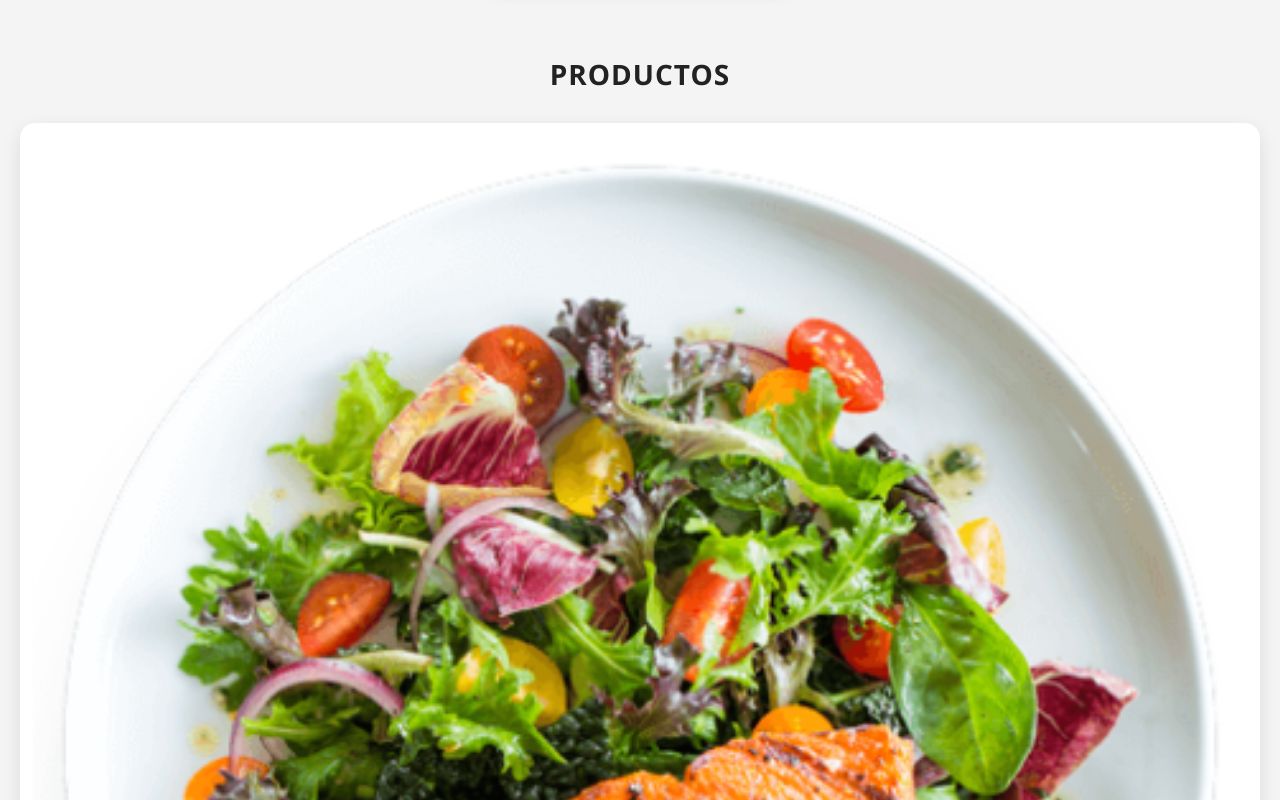
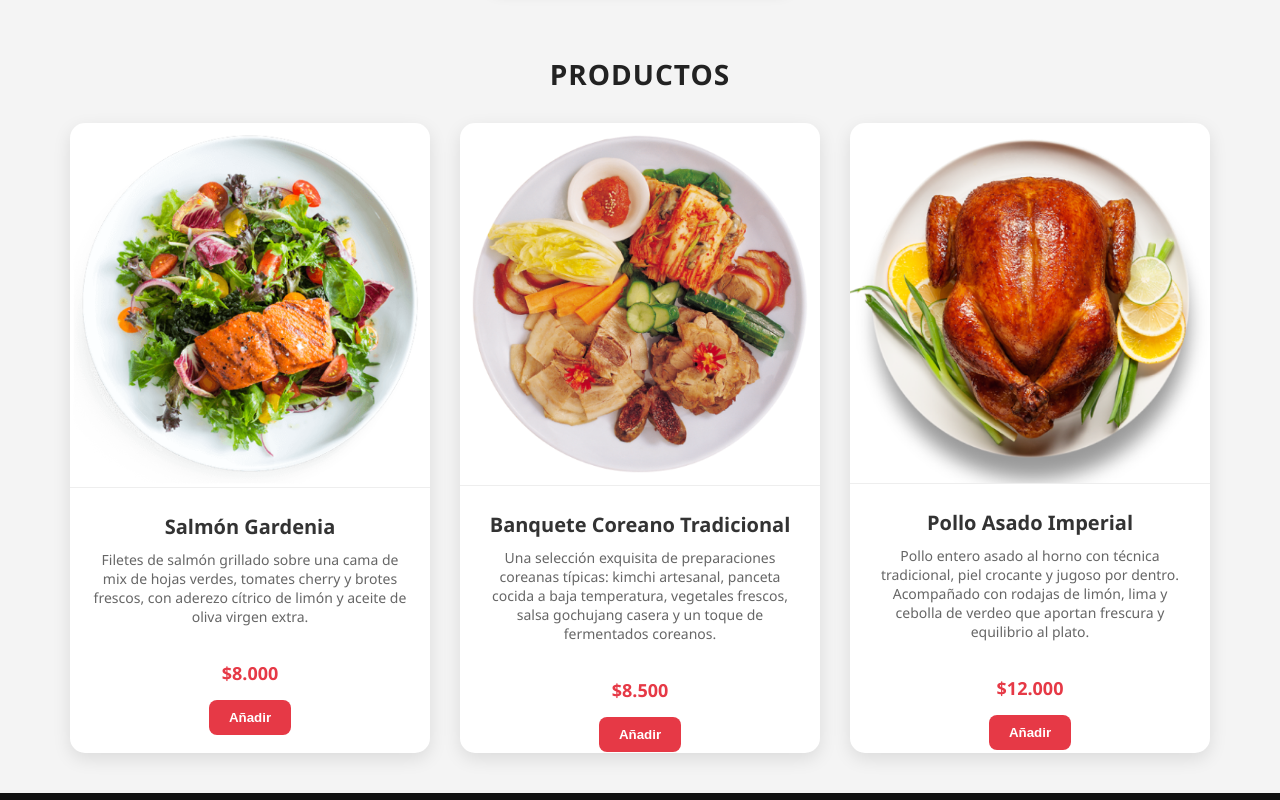
Before and after one commit to Thiaguinn-SecureByte/comida-nomada.github.io, a plain HTML site: page index.html in a window 1280 px wide. Shown: the part 440-1240 px from the top of the page. Drawn offline with Linux system fonts and the light colour scheme.

Commit message:
Implementación del responsive para pantallas más grandes

```diff
--- a/index.html
+++ b/index.html
@@ -12,6 +12,7 @@
     <link rel="icon" type="image/png" sizes="16x16" href="assets/img/favicon/favicon-16x16.png">
     <link rel="manifest" href="assets/img/favicon/site.webmanifest">
 </head>
+
 <body>
         <!-- H E A D E R  -->
     <header class="nuevo-header">
@@ -49,6 +50,7 @@
         </nav>
     </header>
 
+    <main>
         <!-- Sección de anuncio -->
         <section class="ad">
             <div class="ad-box">
@@ -69,10 +71,10 @@
                     <img src="assets/img/platos/plato-1.png" alt="Salmón Gardenia" class="prod-img">
                     <div class="prod-info">
                         <h3>Salmón Gardenia</h3>
-                <p>Filetes de salmón grillado sobre una cama de mix de hojas verdes, tomates cherry y brotes frescos, con aderezo cítrico de limón y aceite de oliva virgen extra. Una opción ligera, equilibrada y llena de sabor.</p>
+                        <p>Filetes de salmón grillado sobre una cama de mix de hojas verdes, tomates cherry y brotes frescos, con aderezo cítrico de limón y aceite de oliva virgen extra.</p>
+                    </div>
                     <span class="precio">$8.000</span>
                     <button class="btn-pedir">Añadir</button>
-                </div>
                 </div>
 
                 <!-- Caja de producto 2 -->
@@ -80,10 +82,10 @@
                     <img src="assets/img/platos/plato-2.png" alt="Banquete Coreano Tradicional" class="prod-img">
                     <div class="prod-info">
                         <h3>Banquete Coreano Tradicional</h3>
-                <p>Una selección exquisita de preparaciones coreanas típicas: kimchi artesanal, panceta cocida a baja temperatura, vegetales frescos, salsa gochujang casera y un toque de fermentados coreanos. Ideal para los que buscan una experiencia auténtica, saludable y sabrosa de la cocina asiática.</p>
+                        <p>Una selección exquisita de preparaciones coreanas típicas: kimchi artesanal, panceta cocida a baja temperatura, vegetales frescos, salsa gochujang casera y un toque de fermentados coreanos.</p>
+                    </div>
                     <span class="precio">$8.500</span>
                     <button class="btn-pedir">Añadir</button>
-                </div>
                 </div>
 
                 <!-- Caja de producto 3 -->
@@ -91,13 +93,14 @@
                     <img src="assets/img/platos/plato-3.png" alt="Pollo Asado Imperial" class="prod-img">
                     <div class="prod-info">
                         <h3>Pollo Asado Imperial</h3>
-                <p>Pollo entero asado al horno con técnica tradicional, piel crocante y jugoso por dentro. Acompañado con rodajas de limón, lima y cebolla de verdeo que aportan frescura y equilibrio al plato. Perfecto para compartir o para quienes no se conforman con poco.</p>
+                        <p>Pollo entero asado al horno con técnica tradicional, piel crocante y jugoso por dentro. Acompañado con rodajas de limón, lima y cebolla de verdeo que aportan frescura y equilibrio al plato.</p>
+                    </div>
                     <span class="precio">$12.000</span>
                     <button class="btn-pedir">Añadir</button>
                 </div>
             </div>
-        </div>
         </section>
+    </main>
 
     <!-- Footer -->
     <footer class="footer">
@@ -119,7 +122,6 @@
         </div>
     </footer>
 
-
     <!-- Scripts -->
     <script src="script.js"></script>
 </body>
--- a/style.css
+++ b/style.css
@@ -87,7 +87,7 @@ body {
     justify-content: center;
     align-items: center;
     padding: 0 20px;
-    max-width: 1200px;
+    max-width: 800px;
     margin: 0 auto;
     position: relative;
 }
@@ -107,7 +107,7 @@ body {
     background: #fff;
     position: relative;
     display: inline-block;
-    transition: all 0.3s ease;
+    transition: all 0.3s ease 0s;
 }
 
 .hamburguesa::before,
@@ -117,7 +117,7 @@ body {
     width: 25px;
     height: 3px;
     background: #fff;
-    transition: all 0.3s ease;
+    transition: all 0.3s ease 0s;
 }
 
 .hamburguesa::before {
@@ -163,7 +163,7 @@ body {
     width: 0%;
     height: 2px;
     background-color: #FFD700;
-    transition: all 0.3s ease;
+    transition: all 0.3s ease 0s;
 }
 
 .nav-links li a:hover span::after {
@@ -222,11 +222,15 @@ body {
 .items {
     display: flex;
     flex-direction: column;
+    align-items: center;
     gap: 30px;
 }
 
     /* Caja de producto */
 .item {
+    max-width: 360px;
+    width: 360px;
+    height: 630px;
     background-color: #fff;
     border-radius: 15px;
     box-shadow: 0 6px 18px rgba(0, 0, 0, 0.1);
@@ -277,6 +281,7 @@ body {
     border-radius: 8px;
     cursor: pointer;
     transition: background-color 0.3s ease;
+    bottom: 0;
 }
 
 .btn-pedir:hover {
@@ -285,6 +290,7 @@ body {
 
 /* FOOTER */
 .footer {
+    width: 100%;
     background-color: #111;
     color: #f0f0f0;
     padding: 40px 20px 20px;
@@ -327,3 +333,12 @@ body {
 }
 
 /* RESPONSIVE */
+@media (min-width: 740px) {
+
+    .items {
+        display: flex;
+        flex-direction: row;
+        flex-wrap: wrap;
+        justify-content: center;
+    }
+  }
```
Lines whose indentation alone changed are shown as unchanged.
